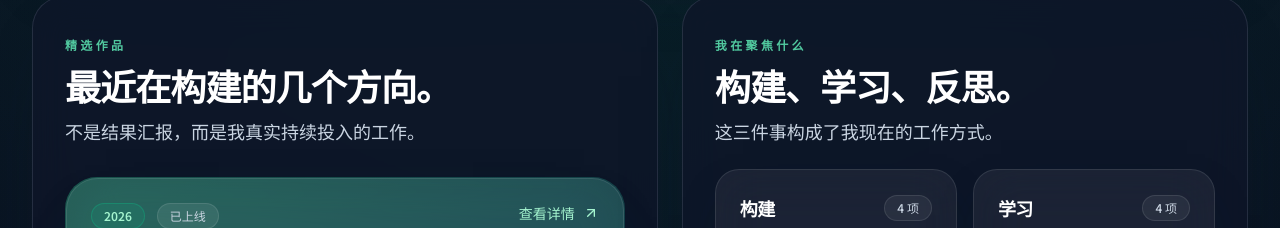
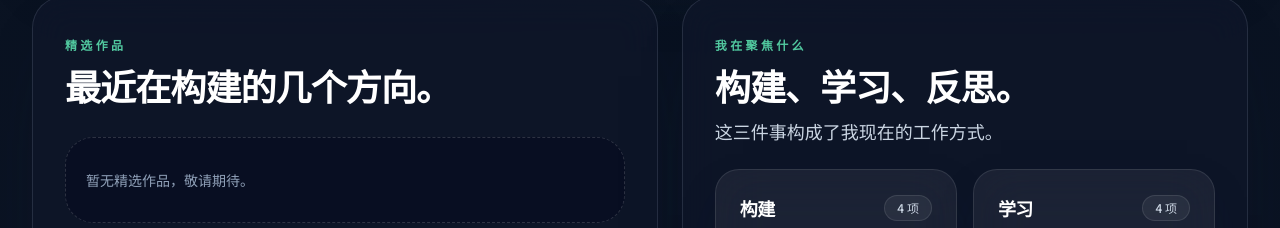
Before and after one commit to Hunter6284578/personal-growth-mvp, a Next.js app: page / in a window 1280 px wide. Shown: the part 572-800 px from the top of the page. Built offline with nearby package versions, Linux system fonts and the light colour scheme; no server answers; the database is empty.

Commit message:
chore: 首页精选作品改为空状态占位

```diff
--- a/src/app/(public)/page.tsx
+++ b/src/app/(public)/page.tsx
@@ -1,10 +1,9 @@
 import Link from 'next/link'
 import { ArrowRight, ArrowUpRight, BriefcaseBusiness, NotebookPen, Mail, Clock3 } from 'lucide-react'
 
-import { siteConfig, featuredProjects, skillGroups, timeline } from '@/content/site'
+import { siteConfig, skillGroups, timeline } from '@/content/site'
 import { getPublishedPosts } from '@/lib/blog'
 import { SectionHeading } from '@/components/site/SectionHeading'
-import { ProjectCard } from '@/components/site/ProjectCard'
 import { SkillGroupCard } from '@/components/site/SkillGroupCard'
 import { formatDate, getReadingTimeLabel, pickList, pickText } from '@/lib/site-language'
 
@@ -84,14 +83,9 @@ export default async function HomePage() {
           <SectionHeading
             eyebrow={lang === 'zh' ? '精选作品' : 'Featured Projects'}
             title={lang === 'zh' ? '最近在构建的几个方向。' : 'A few things I\'ve been building recently.'}
-            description={lang === 'zh' ? '不是结果汇报，而是我真实持续投入的工作。' : 'Not a trophy shelf, but the work I am genuinely investing in.'}
           />
-          <div className="featured-stack grid gap-6">
-            {featuredProjects.slice(0, 2).map((project, index) => (
-              <div key={project.slug} className={index === 0 ? 'featured-card-shell featured-card-shell-primary' : 'featured-card-shell'}>
-                <ProjectCard project={project} lang={lang} compact />
-              </div>
-            ))}
+          <div className="rounded-[1.75rem] border border-dashed border-white/15 bg-slate-950/30 px-5 py-8 text-sm text-slate-400">
+            {lang === 'zh' ? '暂无精选作品，敬请期待。' : 'No featured projects yet. Stay tuned.'}
           </div>
           <Link href="/projects" className="inline-flex items-center gap-2 text-sm font-medium text-slate-200 hover:text-white">
             {lang === 'zh' ? '查看完整项目页' : 'View all projects'}
```
